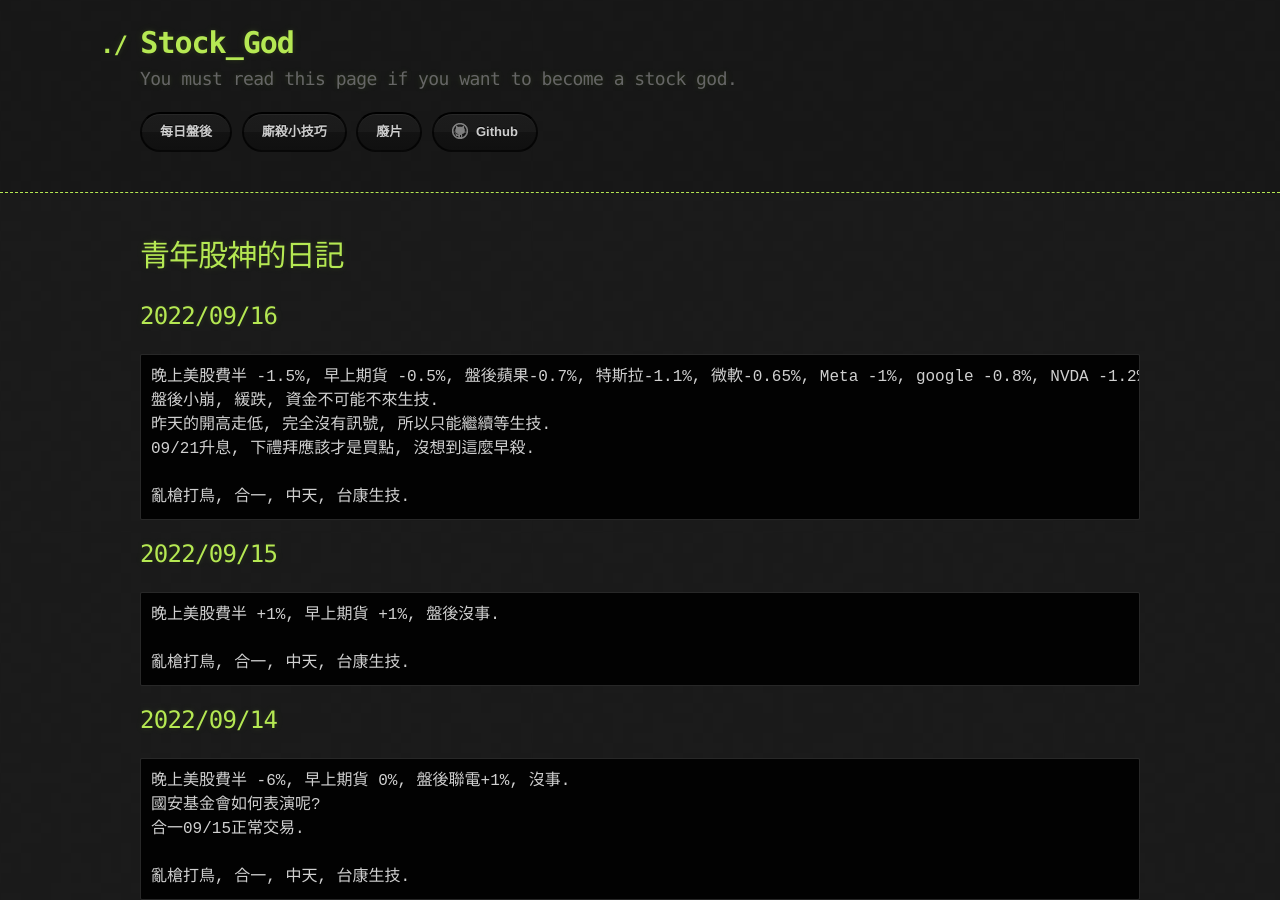
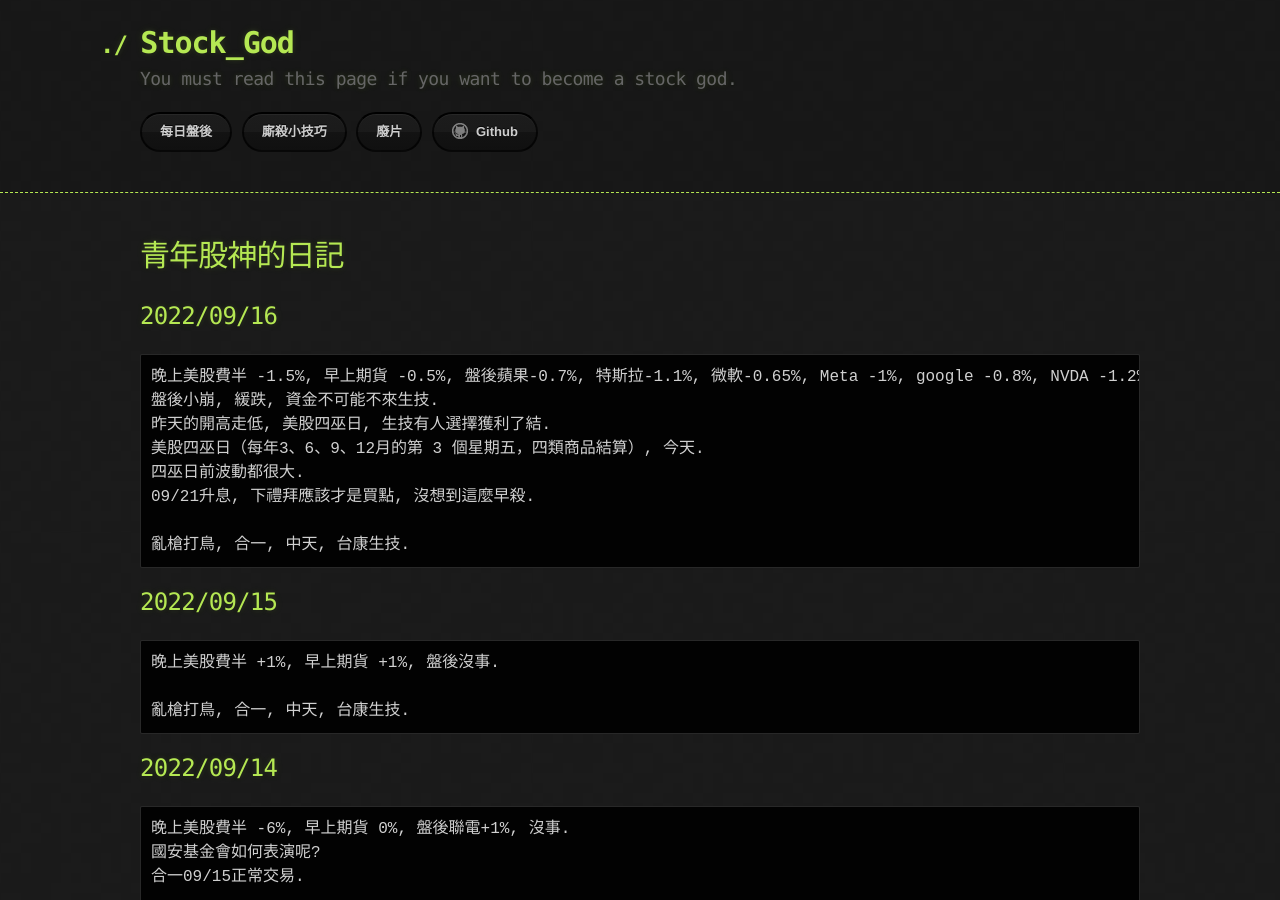
Before and after one commit to lepg5487/Stock_God, a Jekyll site: the page built from index.md, in a window 1280 px wide and 900 px high. Built offline with Jekyll 4.4.1, drawn with Linux system fonts in a browser that asks for light colours; our own code applies the rules of GitHub Pages for plain Markdown files.

Commit message:
Update index.md

````diff
--- a/index.md
+++ b/index.md
@@ -8,7 +8,9 @@ layout: testlayouts
 ```
 晚上美股費半 -1.5%, 早上期貨 -0.5%, 盤後蘋果-0.7%, 特斯拉-1.1%, 微軟-0.65%, Meta -1%, google -0.8%, NVDA -1.2%.
 盤後小崩, 緩跌, 資金不可能不來生技.
-昨天的開高走低, 完全沒有訊號, 所以只能繼續等生技.
+昨天的開高走低, 美股四巫日, 生技有人選擇獲利了結.
+美股四巫日（每年3、6、9、12月的第 3 個星期五，四類商品結算）, 今天.
+四巫日前波動都很大.
 09/21升息, 下禮拜應該才是買點, 沒想到這麼早殺.
 
 亂槍打鳥, 合一, 中天, 台康生技.
````
